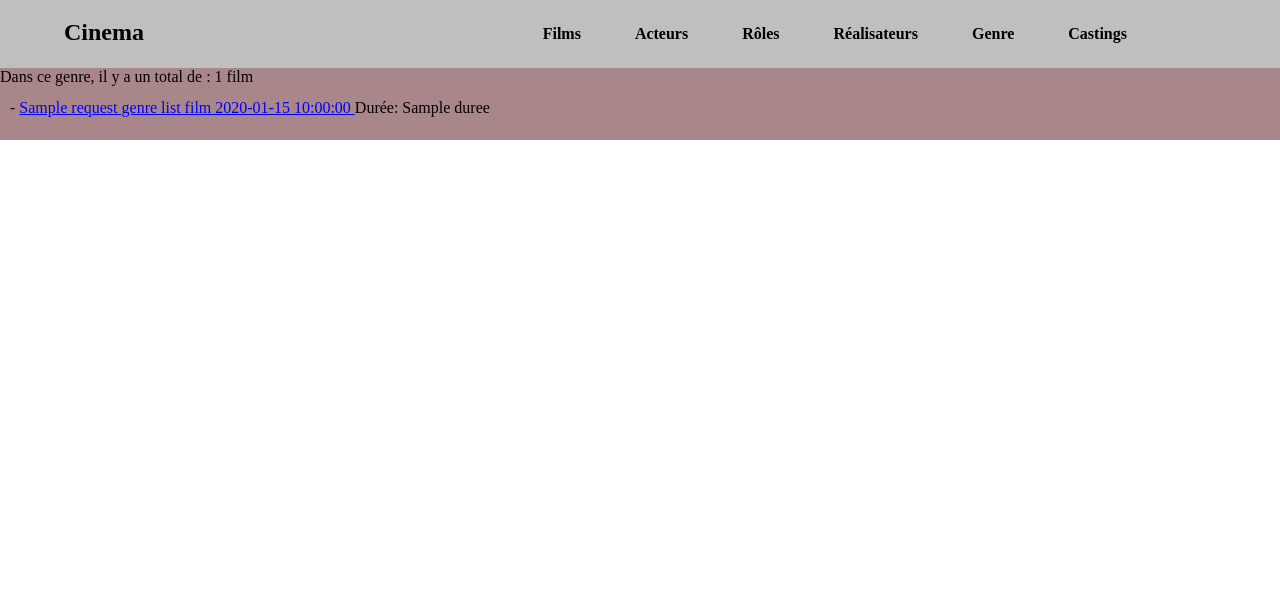
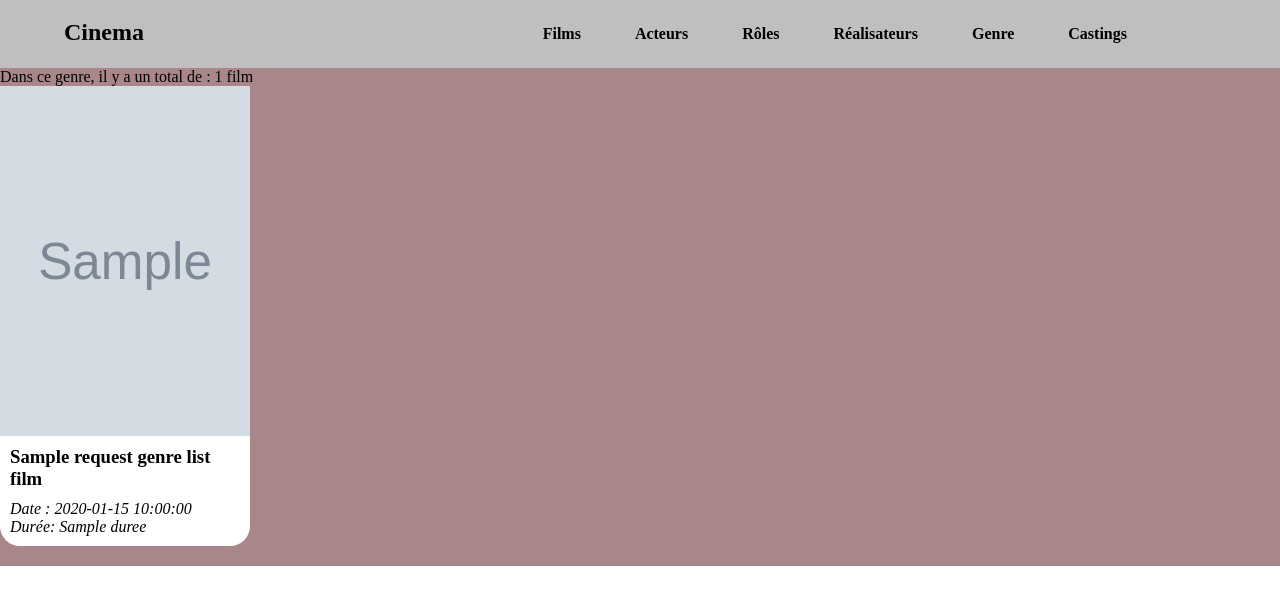
Before and after one commit to Kazae67/MVC_Cinema, a PHP site: template view/genre/infosGenre.php in a window 1280 px wide. Shown: the top 605 px of the page. Run offline with PHP 8.4, Linux system fonts and the light colour scheme; the template is opened without the code that fills it: most values are stand-ins (such as "Sample title", 1, 10 or a date in 2020); grey boxes marked "Sample" are stand-in pictures; some libraries are stand-ins or nearby versions.

Commit message:
optimisation des cards

```diff
--- a/public/css/acteur/infosActeur.css
+++ b/public/css/acteur/infosActeur.css
@@ -6,7 +6,7 @@
 }
 
 /* informations du film */
-.film-acteur-card-detail h2 {
+.film-acteur-card-detail h3 {
     margin-bottom: 10px;
 }
 
--- a/public/css/genre/infosGenre.css
+++ b/public/css/genre/infosGenre.css
@@ -0,0 +1,67 @@
+/* images miniatures */
+.image-genre-film {
+    width: 100%;
+    height: 350px;
+    object-fit: cover;
+}
+
+/* informations du film */
+.film-genre-card-detail h3 {
+
+}
+
+.film-genre-card-detail p {
+    margin-bottom: 5px;
+}
+
+.film-genre-card-horizontal {
+    display: flex;
+    flex-wrap: wrap;
+    justify-content: flex-start;
+}
+
+.film-genre-container {
+    background-color: white;
+    margin-right: 20px;
+    margin-bottom: 20px;
+    width: 250px;
+    border-radius: 20px;
+    transition: transform 0.3s ease;
+}
+
+.film-genre-container:hover {
+    transform: scale(1.1);
+}
+
+.film-genre-card {
+    display: flex;
+    flex-direction: column;
+    height: 100%;
+}
+
+.film-genre-card a {
+    display: block;
+    height: 70%;
+    overflow: hidden;
+}
+
+.film-genre-info {
+    padding: 10px;
+}
+
+.film-genre-title {
+    font-weight: bold;
+    margin-bottom:10px;
+}
+
+.film-genre-role,
+.film-genre-date,
+.film-genre-duree {
+    font-style: italic;
+}
+
+/* message d'erreur */
+.error {
+    color: red;
+    font-weight: bold;
+}
--- a/view/acteur/infosActeur.php
+++ b/view/acteur/infosActeur.php
@@ -31,7 +31,7 @@ ob_start();
                                 ?>
                                 <img class="image-acteur-film" src="<?= $imageUrl ?>" alt="affiche du film <?= $acteur_film['titre_film'] ?>">
                                 <div class="film-info">
-                                    <span class="film-title"><?= $acteur_film['titre_film'] ?></span>
+                                    <h3 span class="film-title"><?= $acteur_film['titre_film'] ?></span></h3>
                                     <span class="film-role">Rôle : <?= $acteur_film['role_name'] ?></span>
                                     <span class="film-date">Date : <?= $acteur_film['date_sortie'] ?></span>
                                 </div>
--- a/view/genre/infosGenre.php
+++ b/view/genre/infosGenre.php
@@ -1,4 +1,8 @@
 <?php ob_start(); ?>
+
+<?php if (isset($request_genre_infos)) {
+    $genre_infos = $request_genre_infos->fetch();
+} ?>
 
 <?php if ($request_genre_list_films->rowCount() > 0) { ?>
     <?php
@@ -7,22 +11,33 @@
     echo "<p class='row-count-list'>Dans ce genre, il y a un total de : $total_films_genre film" . ($total_films_genre > 1 ? "s" : "") . "</p>";
     ?>
 
-    <div class="film-card-list">
-        <div class="film-card-detail">
+    <div class="film-genre-card-list">
+        <div class="film-genre-card-horizontal">
             <?php foreach ($request_genre_list_films->fetchAll() as $genre_list_films) { ?>
-                <span>
-                    - <a href="index.php?action=infosFilm&id=<?= $genre_list_films['id_film'] ?>">
-                        <?= $genre_list_films["titre_film"] . " " . $genre_list_films["date_sortie"] ?>
+                <div class="film-genre-container">
+                    <a href="index.php?action=infosFilm&id=<?= $genre_list_films['id_film'] ?>">
+                        <div class="film-genre-card">
+                            <?php
+                            $imagePath = "public/images/imgFilms/";
+                            $imageFilename = $genre_list_films["path_img_film"];
+                            $imageUrl = $imagePath . $imageFilename;
+                            ?>
+                            <img class="image-genre-film" src="<?= $imageUrl ?>" alt="affiche du film <?= $genre_list_films['titre_film'] ?>">
+                            <div class="film-genre-info">
+                                <h3 class="film-genre-title"><?= $genre_list_films['titre_film'] ?></h3>
+                                <p class="film-genre-date">Date : <?= $genre_list_films['date_sortie'] ?></p>
+                                <p class="film-genre-duree">Durée: <?= $genre_list_films["duree"] ?></p>
+                            </div>
+                        </div>
                     </a>
-                    Durée: <?= $genre_list_films["duree"] ?>
-                </span>
+                </div>
             <?php } ?>
         </div>
     </div>
 
 <?php } else { ?>
-    <div class="film-card-list">
-        <div class="film-card-detail">
+    <div class="film-genre-card-list">
+        <div class="film-genre-card-detail">
             <span class="error">Aucun film dans ce genre</span>
         </div>
     </div>
```
Also changed, not shown: controller/GenresController.php (+9 -11 lines).
